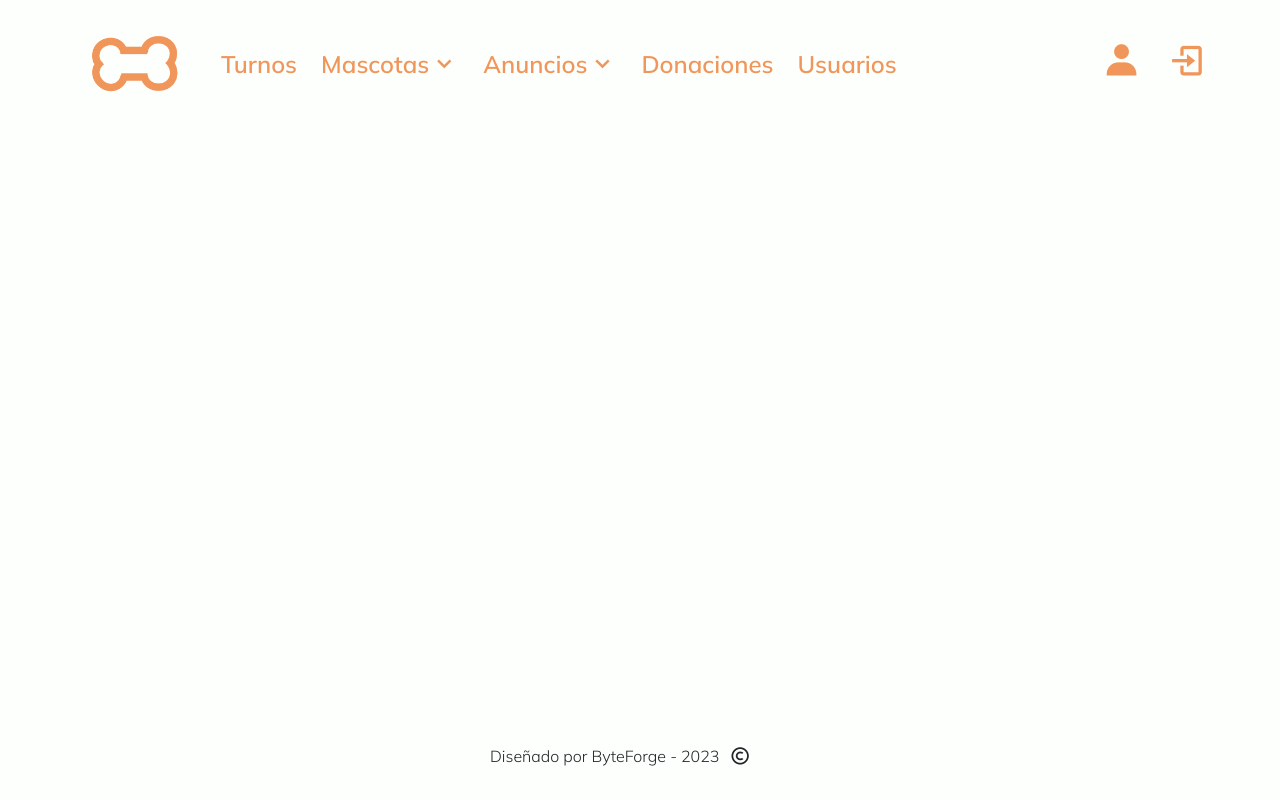
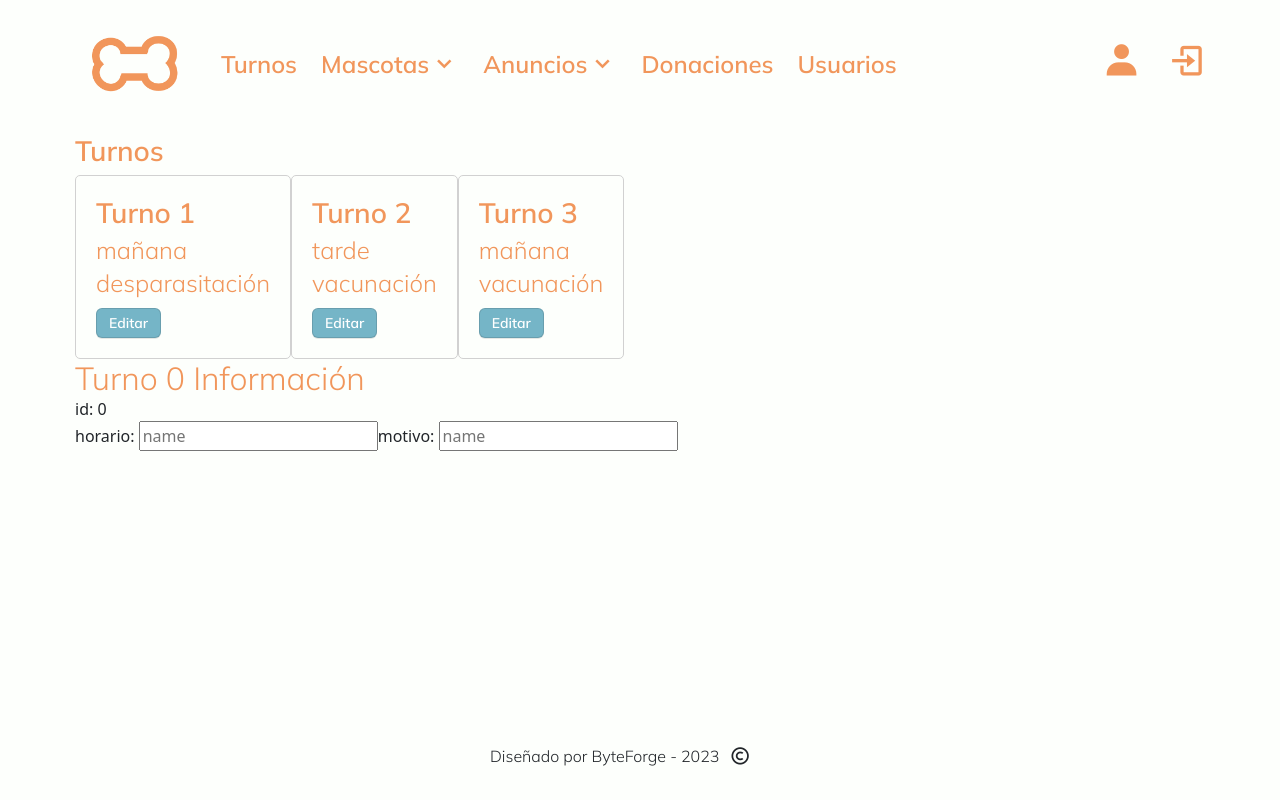
Before and after one commit to Ationno/App-Veterinaria-INGS2, an Angular app: page /turnos in a window 1280 px wide. Before the commit this address led to /. Built offline with nearby package versions, Linux system fonts and the light colour scheme.

Commit message:
Agrego version de prueba de la funcionalidad listar turnos y su modificación

```diff
--- a/src/app/app.module.ts
+++ b/src/app/app.module.ts
@@ -14,6 +14,8 @@ import { UsuariosComponent } from './components/usuarios/usuarios.component';
 import { PerfilUsuarioComponent } from './components/usuarios/perfil-usuario/perfil-usuario.component';
 import { FormularioUsuarioComponent } from './components/usuarios/formulario-usuario/formulario-usuario.component';
 import { FooterComponent } from './components/footer/footer.component';
+import { TurnosComponent } from './components/turnos/turnos.component';
+import { ListaTurnosComponent } from './components/turnos/lista-turnos/lista-turnos.component';
 
 @NgModule({
   declarations: [
@@ -25,7 +27,9 @@ import { FooterComponent } from './components/footer/footer.component';
     UsuariosComponent,
     PerfilUsuarioComponent,
     FormularioUsuarioComponent,
-    FooterComponent
+    FooterComponent,
+    TurnosComponent,
+    ListaTurnosComponent
   ],
   imports: [
     BrowserModule,
--- a/src/app/components/nav/nav.component.html
+++ b/src/app/components/nav/nav.component.html
@@ -1,12 +1,12 @@
 <nav class="barra_navegacion">
     <a href="/" class="yoprogramo"><img src="../../../assets/img/Logo Veterinaria Crop.png" alt="Logo Veterinaria"></a>
-    <a href="">Turnos</a>
+    <a routerLink="/turnos" href="">Turnos</a>
     <div class="dropdown">
         <div class="dropdown-title">
             <a href="">Mascotas</a>
             <i class='bx bx-chevron-down'></i>
         </div>
-        <ul class="dropdown-content" *ngIf="true" >
+        <ul class="dropdown-content" *ngIf="true">
             <li>
                 <i class='bx bxs-dog'></i>
                 <div>
@@ -22,7 +22,7 @@
                 </div>
             </li>
             <li>
-                <i class='bx bxs-baby-carriage' ></i>
+                <i class='bx bxs-baby-carriage'></i>
                 <div>
                     <p>Cruza de Animales</p>
                     <span>Encuentra la pareja ideal de tu mascota</span>
@@ -35,16 +35,16 @@
             <a href="">Anuncios</a>
             <i class='bx bx-chevron-down'></i>
         </div>
-        <ul class="dropdown-content" *ngIf="true" >
+        <ul class="dropdown-content" *ngIf="true">
             <li>
-                <i class='bx bxs-briefcase-alt' ></i>
+                <i class='bx bxs-briefcase-alt'></i>
                 <div>
                     <p>Anuncios de Trabajo</p>
                     <span>Contrata a profesionales certificados</span>
                 </div>
             </li>
             <li>
-                <i class='bx bx-search-alt-2' ></i>
+                <i class='bx bx-search-alt-2'></i>
                 <div>
                     <p>Busqueda de Mascotas</p>
                     <span>Descubre la mascota de tus sueños</span>
@@ -54,6 +54,6 @@
     </div>
     <a href="">Donaciones</a>
     <a routerLink="/usuarios" href="">Usuarios</a>
-    <a class="push"><i class='bx bxs-user' ></i></a>
-    <a routerLink="/login"><i class='bx bx-log-in' ></i></a>
+    <a class="push"><i class='bx bxs-user'></i></a>
+    <a routerLink="/login"><i class='bx bx-log-in'></i></a>
 </nav>
--- /dev/null
+++ b/src/app/components/turnos/DatosTurnos.ts
@@ -0,0 +1,7 @@
+import { Turno } from "../../interfaces/Turno"
+
+export const TURNOS: Turno[] = [
+    { id: 1, horario: "mañana", motivo: "desparasitación" },
+    { id: 2, horario: "tarde", motivo: "vacunación" },
+    { id: 3, horario: "mañana", motivo: "vacunación" }
+]
--- /dev/null
+++ b/src/app/components/turnos/lista-turnos/lista-turnos.component.html
@@ -0,0 +1,14 @@
+<div *ngIf="turno">
+
+    <h2>{{"Turno " + turno.id}} Información</h2>
+    <div><span>id: </span>{{turno.id}}</div>
+    <div>
+        <label>horario:
+            <input [(ngModel)]="turno.horario" placeholder="name" />
+        </label>
+        <label>motivo:
+            <input [(ngModel)]="turno.motivo" placeholder="name" />
+        </label>
+    </div>
+
+</div>
--- /dev/null
+++ b/src/app/components/turnos/lista-turnos/lista-turnos.component.ts
@@ -0,0 +1,18 @@
+import { Component, OnInit, Input } from '@angular/core';
+import { Turno } from '../../../interfaces/Turno'
+
+@Component({
+  selector: 'app-lista-turnos',
+  templateUrl: './lista-turnos.component.html',
+  styleUrls: ['./lista-turnos.component.css']
+})
+export class ListaTurnosComponent implements OnInit {
+  @Input() turno: Turno;
+
+  constructor() {
+    this.turno = { id: 0, horario: "", motivo: "" }
+  }
+
+  ngOnInit() { }
+
+}
--- /dev/null
+++ b/src/app/components/turnos/turnos.component.css
@@ -0,0 +1,20 @@
+.turnos {
+    display: flex;
+}
+
+.turno {
+    border: 1px solid #d1d1d1;
+    border-radius: 5px;
+    padding: 1em;
+}
+
+h1 {
+    font-weight: 700;
+    font-size: 1.75rem;
+    margin-bottom: .25em;
+}
+
+h2 {
+    font-size: 1.50rem;
+    margin-bottom: .15em;
+}
--- /dev/null
+++ b/src/app/components/turnos/turnos.component.html
@@ -0,0 +1,12 @@
+<h1>Turnos</h1>
+
+<ul class="turnos">
+    <li class="turno" *ngFor="let turno of turnos">
+        <h1>{{"Turno " + turno.id}}</h1>
+        <h2>{{turno.horario}}</h2>
+        <h2>{{turno.motivo}}</h2>
+        <button (click)="onSelect(turno)" class="button" value="editar">Editar</button>
+    </li>
+</ul>
+
+<app-lista-turnos [turno]="selectedTurno"></app-lista-turnos>
--- /dev/null
+++ b/src/app/components/turnos/turnos.component.ts
@@ -0,0 +1,24 @@
+import { Component, OnInit } from '@angular/core';
+import { Turno } from '../../interfaces/Turno'
+import { TURNOS } from "./DatosTurnos"
+
+@Component({
+  selector: 'app-turnos',
+  templateUrl: './turnos.component.html',
+  styleUrls: ['./turnos.component.css']
+})
+export class TurnosComponent implements OnInit {
+  turnos = TURNOS;
+  selectedTurno: Turno;
+
+  constructor() {
+    this.selectedTurno = { id: 0, horario: "", motivo: "" }
+  }
+
+  ngOnInit() { }
+
+  onSelect(turno: Turno): void {
+    this.selectedTurno = turno;
+  }
+
+}
--- /dev/null
+++ b/src/app/interfaces/Turno.ts
@@ -0,0 +1,5 @@
+export interface Turno {
+    id: number,
+    horario: string,
+    motivo: string
+}
```
Also changed, not shown: src/app/app-routing.module.ts (+6 -4 lines), src/app/components/turnos/lista-turnos/lista-turnos.component.css (added), 2 other files (tests, documents, lock files or other folders).
